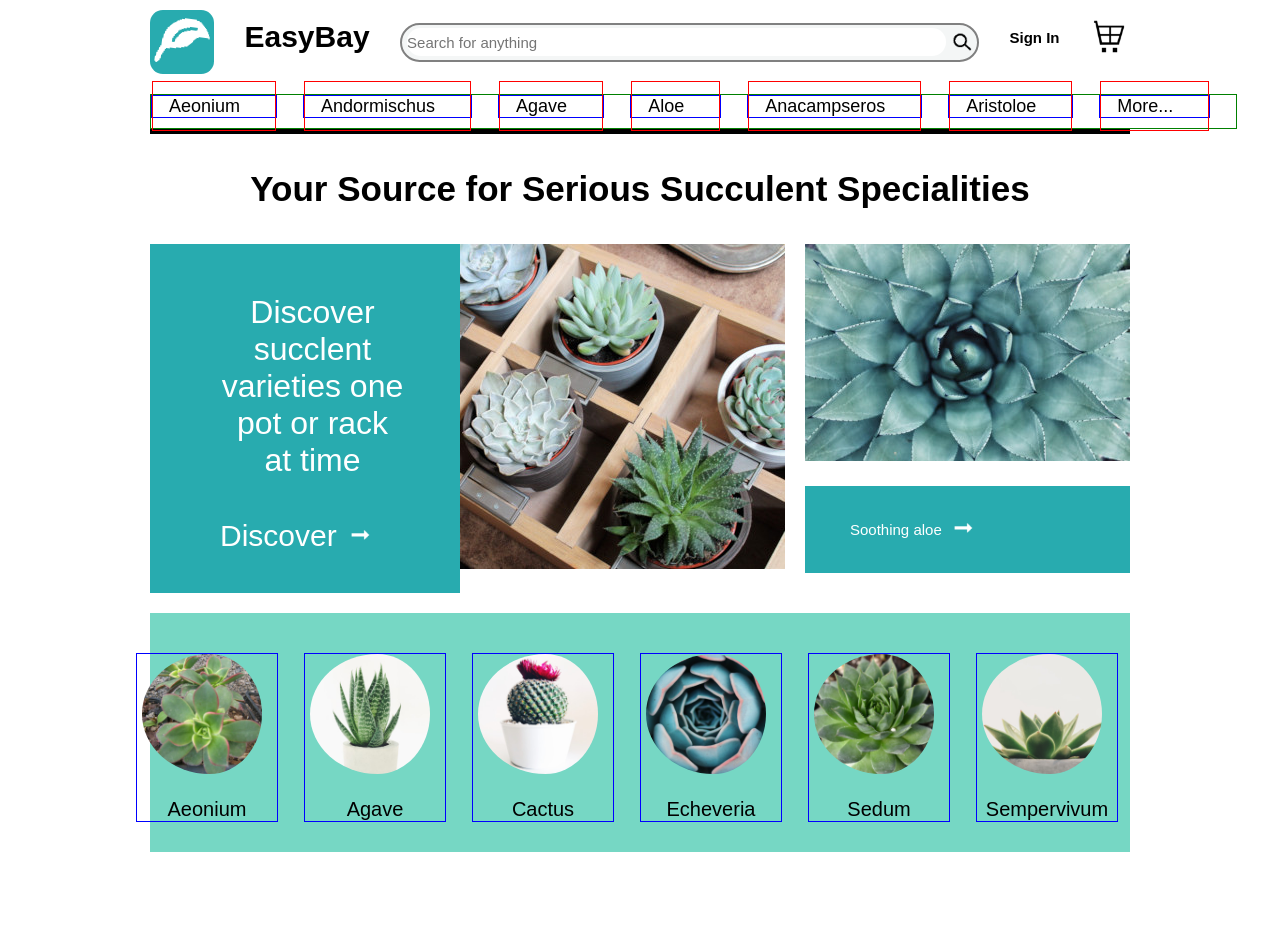
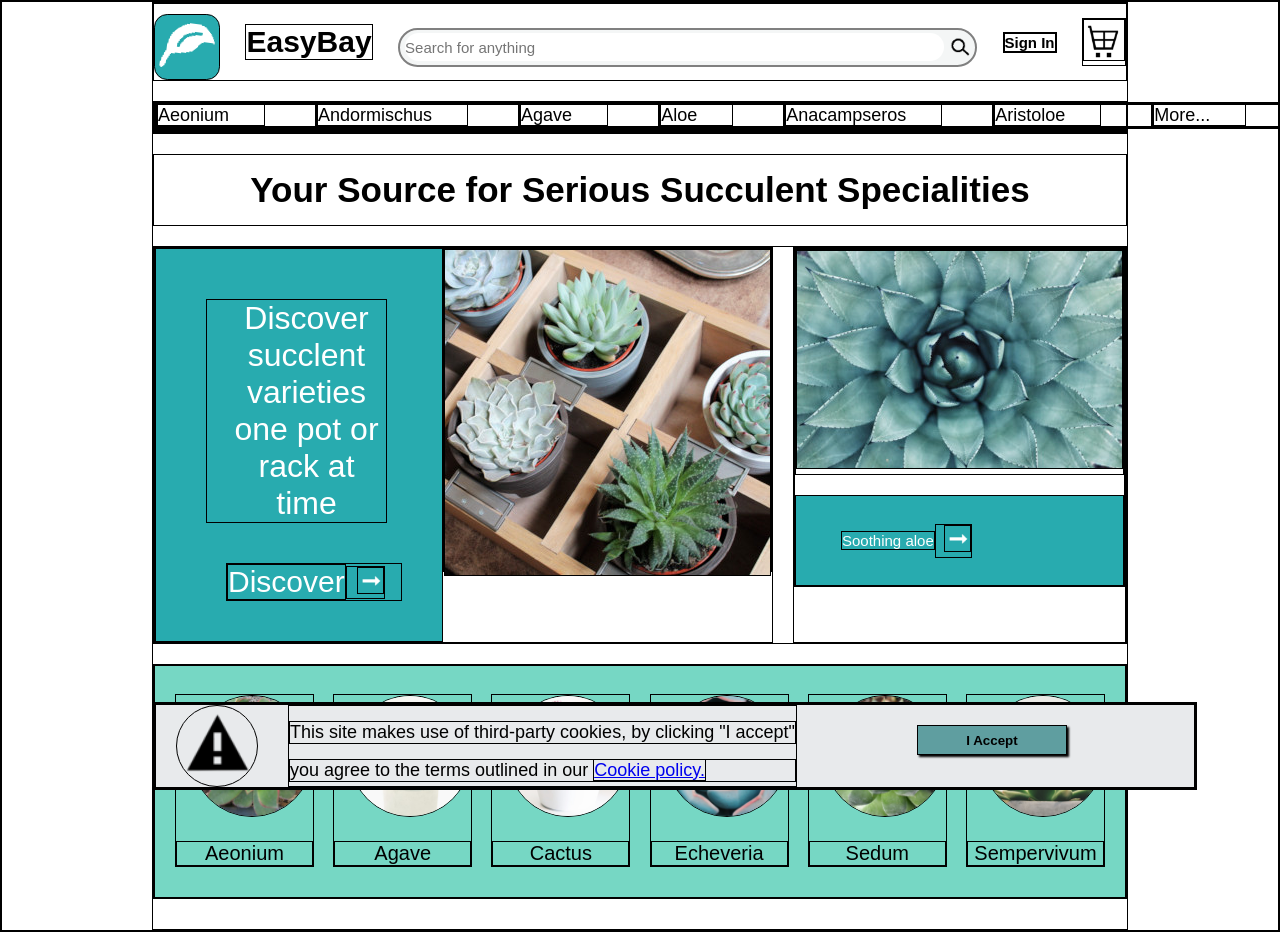
Before and after one commit to silvanalanata/html-css, a plain HTML site: page index.html in a window 1280 px wide. Before the commit the page ends 882 px from the top, so only its background shows below. Drawn offline with Linux system fonts and the light colour scheme.

Commit message:
se realiza segundo commit

```diff
--- a/index.html
+++ b/index.html
@@ -5,11 +5,11 @@
     <meta http-equiv="X-UA-Compatible" content="IE=edge">
     <meta name="viewport" content="width=device-width, initial-scale=1.0">
     <title>Succulent Schop </title>
-  <link rel="stylesheet" href="style.css">
+    <link rel="stylesheet" href="style.css">
 </head>
 <body>
   <main class="container">
-    <header class="cabecera">
+    <header class="header">
       <img class="logo" src="assets/leaf.png"  alt="Logo">
       <h1 class="title"> EasyBay </h1>
       <div class="buscar">
@@ -21,31 +21,31 @@
     <section class="navegacion">
       <nav class="nav">
         <ul class="nav-links">
-            <li><a class="btn" href="#">Aeonium</a></li>
-            <li><a class="btn" href="#">Andormischus</a></li>
-            <li><a class="btn" href="#">Agave</a></li>
-            <li><a class="btn" href="#">Aloe</a></li>
-            <li><a class="btn" href="#">Anacampseros</a></li>
-            <li><a class="btn" href="#">Aristoloe</a></li>
-            <li><a class="btn" href="#">More...</a></li>
+            <li class="li-nav"><a class="btn" href="#">Aeonium</a></li>
+            <li class="li-nav"><a class="btn" href="#">Andormischus</a></li>
+            <li class="li-nav"><a class="btn" href="#">Agave</a></li>
+            <li class="li-nav"><a class="btn" href="#">Aloe</a></li>
+            <li class="li-nav"><a class="btn" href="#">Anacampseros</a></li>
+            <li class="li-nav"><a class="btn" href="#">Aristoloe</a></li>
+            <li class="li-nav"><a class="btn" href="#">More...</a></li>
         </ul>
     </nav>
     </section>
     <h2 class="title2">Your Source for Serious Succulent Specialities</h2>
-    <main class="container2">
+    <div class="container2">
       <article class="art-izq">
         <section class="cua-izq">
           <p class="discover">Discover succlent varieties one pot or rack at time</p>
           <div class="discover-arrow-izq">
             <p class="text-discover">Discover</p>
             <a href=""><img class="img-izq-arrow" src="assets/arrow-light.png"  alt="img-arrow-izq"> </a>
-        </div>
+          </div>
         </section>
         <section class="img-izq">
           <img class="img-izq-discover" src="assets/succulents-1.jpg"  alt="img-succulents">
         </section>
       </article>
-      <article class="art-der">
+      <aside class="art-der">
         <section class="cua-der">
           <section class="img-der">
             <img class="img-der-discover" src="assets/aloe-m.jpg"  alt="img-succulents">
@@ -55,10 +55,9 @@
             <a href=""><img class="img-der-arrow" src="assets/arrow-light.png"  alt="img-arrow-izq"> </a>
           </div>
         </section>
-      </article>
-    </main>
-    <main class="container3">
-      <article class="plants">
+      </aside>
+    </div>
+      <footer class="plants">
         <ul class="list-plants">
           <li class="list"><img class="plants-var" src="assets/aeonium-s.jpg"  alt="img-aeonium"> <p class="name-plants">Aeonium </p> </li>
           <li class="list"><img class="plants-var" src="assets/aloe-s.jpg"  alt="img-aloe"> <p class="name-plants">Agave</p></li>
@@ -67,18 +66,17 @@
           <li class="list"><img class="plants-var" src="assets/sedum-s.jpg"  alt="img-sedum"> <p class="name-plants">Sedum</p></li>
           <li class="list"><img class="plants-var" src="assets/sempervivum-s.jpg"  alt="img-sempervivum"><p class="name-plants">Sempervivum</p></li>
         </ul>
-      </article>
-    </main>
-  <!-- <article class="cookies" id="accept">
+      </footer>
+  <article class="cookies" id="accept">
       <section class="sec-cookies">
           <img class="img-cookies" src="assets/alert-dark.png" width="80" height="80" alt="cookies">
           <section class="sec-cookies2">
               <p class="p-cookies">This site makes use of third-party cookies, by clicking "I accept" </p>
-              <p class="p-cookies">you agree to the terms outlined in our <a href="#">Cooke policy.</a></p>
+              <p class="p-cookies">you agree to the terms outlined in our <a href="#">Cookie policy.</a></p>
           </section>
           <button  class="accept"> I Accept</button>
       </section>
-  </article>    -->
+  </article>
   </main>
   <script src="script.js"></script>
 </body>
--- a/style.css
+++ b/style.css
@@ -2,13 +2,14 @@
     margin: 0px;
     padding: 0px;
     font-family:sans-serif;
+    border: 1px solid black;
 }
 
 .container{
     margin-left: 150px;
     margin-right: 150px;
 }
-.cabecera{
+.header{
     display: flex;
     justify-content: space-between;
     align-items: row;
@@ -72,27 +73,24 @@
     justify-content: space-between;
     border-bottom: 5px solid black;
 }
-li{
+.li-nav{
 
     list-style-type: none;
     color: black;
-    margin: 0px 26px 10px 0px;
-    border: 1px solid blue;
 }
-li a{
-    padding: 14px 16px;
+.li-nav a{
     text-decoration: none;
     color: black;
     padding-right: 35px;
     font-size: 18px;
-    border: 1px solid red;
+    margin-right: 50px;
 }
 .nav-links{
     display: flex;
     flex-direction: row;
 }
 .nav{
-    border: 1px solid green;
+
     display: flex;
     justify-content: space-between;
 
@@ -121,6 +119,10 @@ li a{
     text-align: center;
     padding-left: 20px;
 }
+
+.img-izq{
+
+}
 .img-izq-discover{
     width: 325px;
     height: 325px;
@@ -141,10 +143,14 @@ li a{
     height: 25px;
     margin-left: 10px;
 }
+.img-izq{
+    height: 322px;
+}
 .container2{
     display: flex;
     flex-direction: row;
 }
+
 .cua-der{
     color: white;
     font-size: 20px;
@@ -171,34 +177,36 @@ li a{
     background-color: rgb(40, 171, 175);
     align-items: center;
     padding: 25px;
+
 }
 .plants{
     margin-top: 20px;
-    display: flex;
-    justify-content: center;
+
+    justify-content: space-between;
     background-color:#76D7C4 ;
     margin-bottom: 30px;
+
 
 }
 .list-plants{
     display: flex;
     flex-direction: row;
     padding: 20px;
+    justify-content: space-between;
 }
 .plants-var{
     width: 120px;
     height: 120px;
     border-radius:50%;
-    margin-left: 5px;
-    padding-right: 15px;
+    margin-left: 15px;
+
 }
 .list{
 
     list-style-type: none;
-    margin-top:8px;
-    margin-top: 20px;
+    margin: 8px 0px 10px 0px;
+
 }
-
 .name-plants{
     margin-top:20px;
     text-align: center;
```
